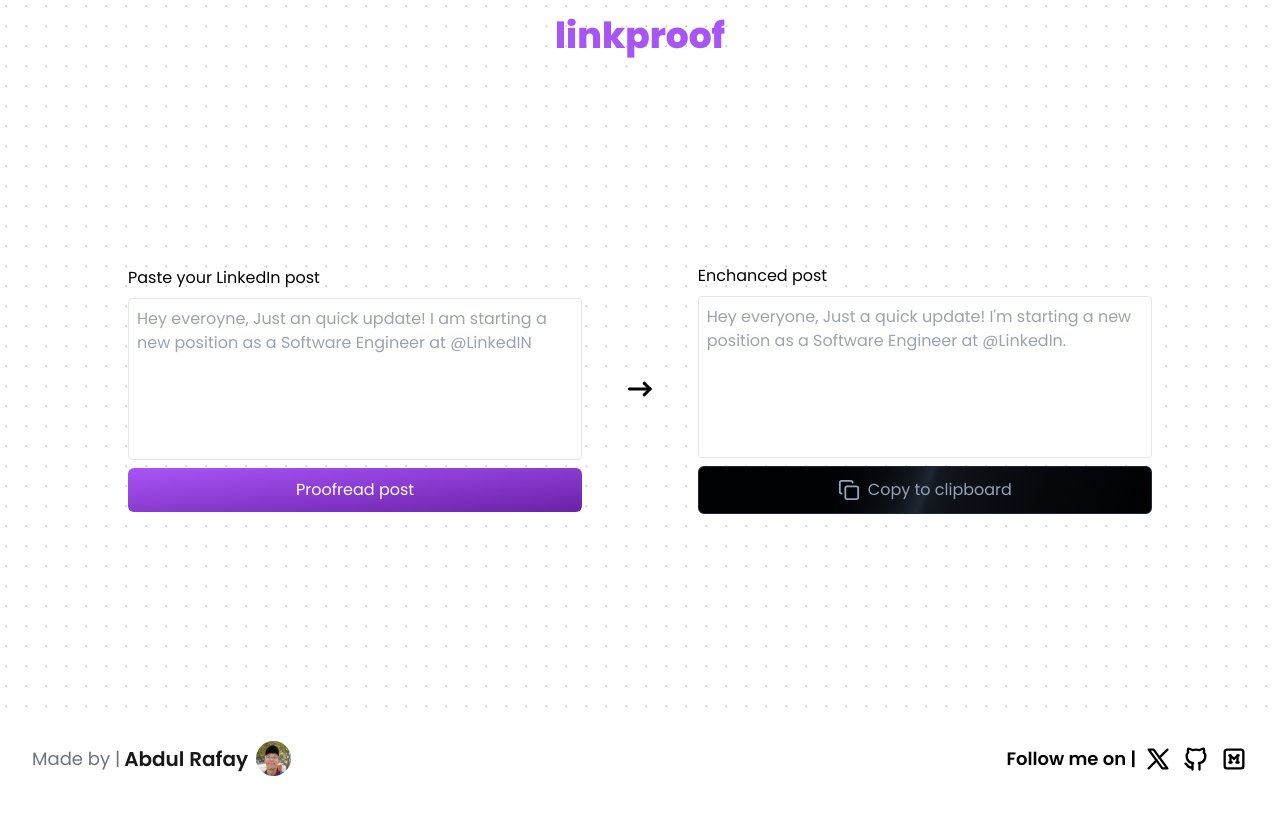
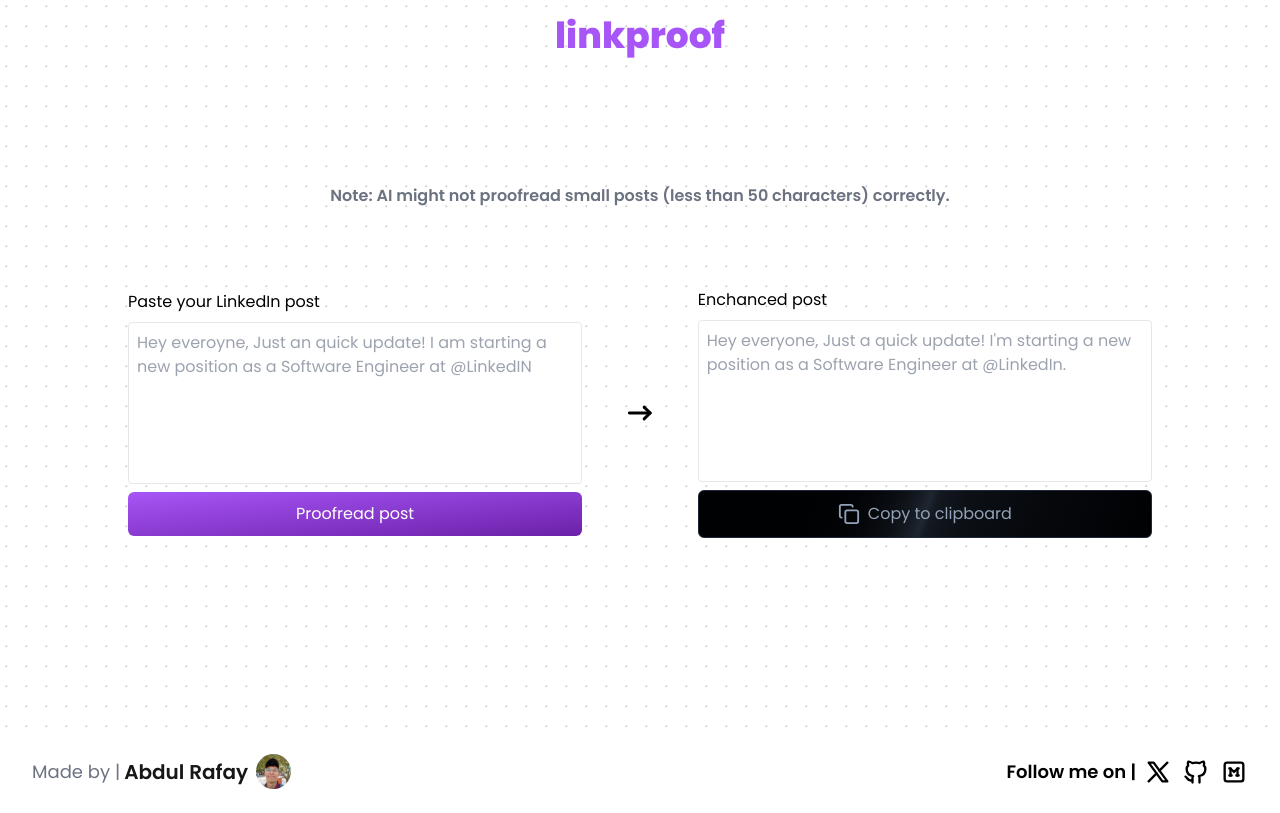
Before and after one commit to abdulrafay-07/linkproof, a Next.js app: page /proofread in a window 1280 px wide. Built offline with nearby package versions, Linux system fonts and the light colour scheme.

Commit message:
add note

```diff
--- a/app/proofread/page.tsx
+++ b/app/proofread/page.tsx
@@ -57,6 +57,9 @@ const Proofread = () => {
 
    return (
       <div className='flex flex-col items-center py-16 sm:py-28 max-w-5xl mx-auto px-4 md:px-8 xl:px-0'>
+         <h2 className='font-semibold text-gray-500'>
+            Note: AI might not proofread small posts &#40;less than 50 characters&#41; correctly.
+         </h2>
          <div className='flex flex-col md:flex-row md:justify-evenly items-center w-full gap-10'>
             <InputPost
                input={input}
```
